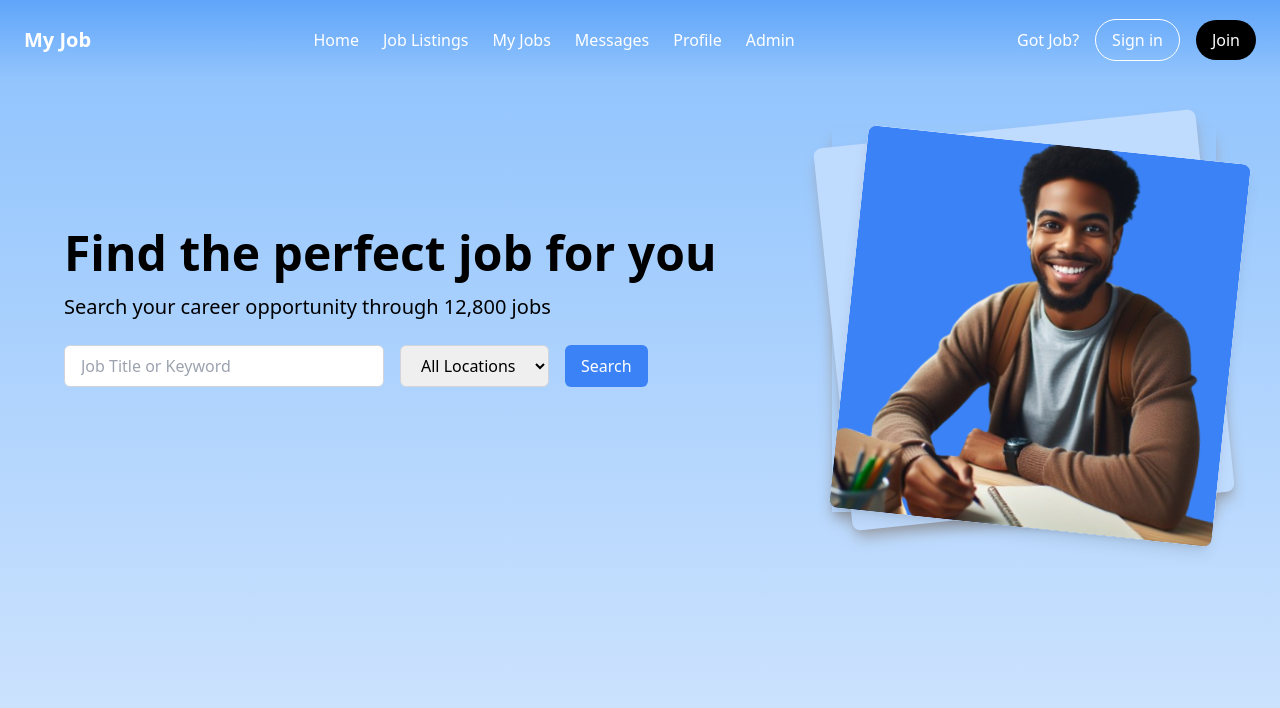
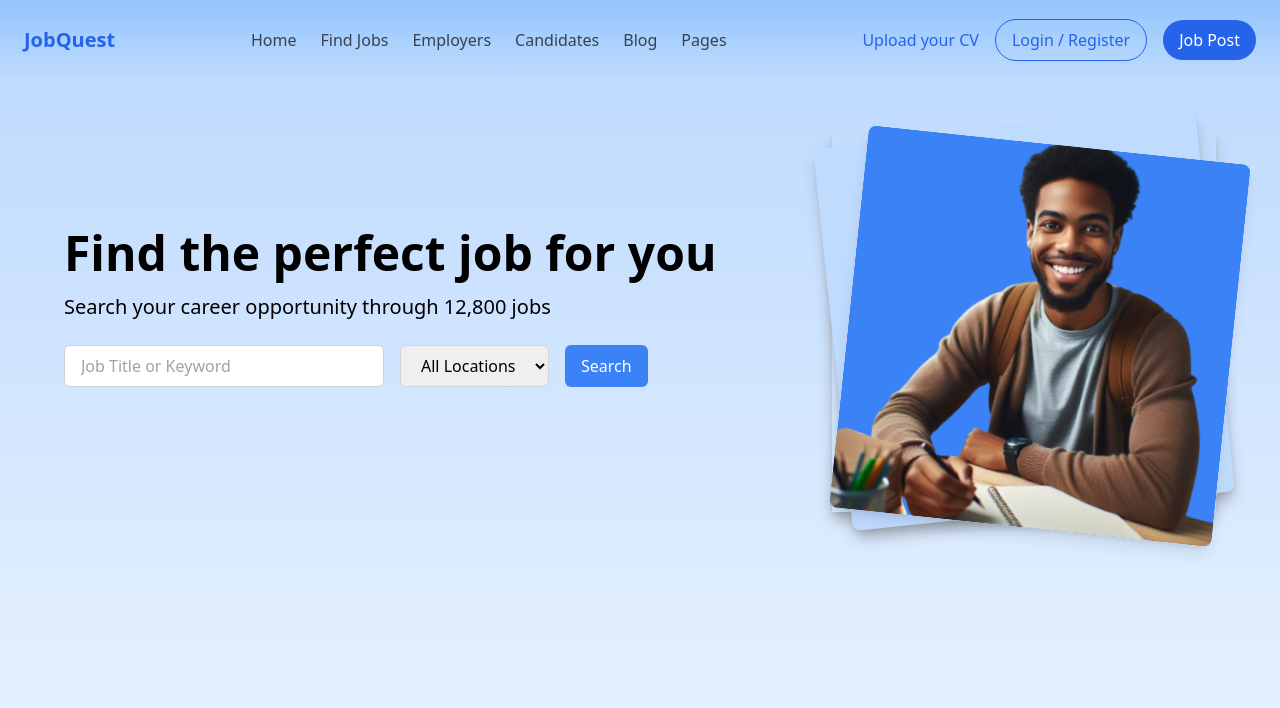
Before and after one commit to Raddames-Tonui/Job-Mtaani-Freelance-Job-Board-, a React (Vite) app in the folder frontend/: page / in a window 1280 px wide. Shown: the top 708 px of the page. Built offline with nearby package versions, Linux system fonts and the light colour scheme.

Commit message:
Home done

```diff
--- a/frontend/src/components/FeaturesSection.jsx
+++ b/frontend/src/components/FeaturesSection.jsx
@@ -5,7 +5,7 @@ import clientprop3 from '../assets/client-prop3.jpeg';
 const FreelanceFeatures = () => {
   return (
 <div>
-  <div className="bg-blue-100 text-black py-16">
+  <div className="bg-blue-50 text-black py-16">
     <div className="container mx-auto px-4 sm:px-6 md:px-8">
       <div className="flex flex-col md:flex-row md:items-center">
         <div className="space-y-6 md:w-1/2">
--- a/frontend/src/components/Footer.jsx
+++ b/frontend/src/components/Footer.jsx
@@ -1,71 +1,52 @@
 import React from 'react';
+import { NavLink } from 'react-router-dom';
 
 const Footer = () => {
   return (
-    <footer className="bg-gray-700 text-white py-12">
-      <div className="container mx-auto grid grid-cols-1 md:grid-cols-4 gap-8 px-6 lg:px-8">
+    <footer className="bg-blue-300 pt-10 ">
+      <div className="max-w-6xl mx-auto px-6 grid grid-cols-1 sm:grid-cols-2 md:grid-cols-3 lg:grid-cols-4 gap-8">
         <div>
-          <h3 className="text-lg font-bold">About Us</h3>
-          {/* Welcome to JobSearch, your premier destination for finding your dream job.  */}
-          <p className="mt-4 text-gray-400">
-
-          We are dedicated to connecting job seekers with top employers, offering a platform that simplifies the job search process and empowers individuals to take control of their careers.          </p>
-          <div className="mt-4 flex space-x-4">
-            <a href="#" className="text-gray-400 hover:text-white">
-              <i className="fab fa-facebook-f"></i>
-            </a>
-            <a href="#" className="text-gray-400 hover:text-white">
-              <i className="fab fa-twitter"></i>
-            </a>
-            <a href="#" className="text-gray-400 hover:text-white">
-              <i className="fab fa-instagram"></i>
-            </a>
-          </div>
+          <h2 className="text-xl font-bold text-gray-800 mb-4">For Candidates</h2>
+          <nav className="flex flex-col space-y-2">
+            <NavLink to="/browse-jobs" className="  text-gray-900   font-semibold  hover:underline">Browse Jobs</NavLink>
+            <NavLink to="/browse-categories" className="  text-gray-900   font-semibold  hover:underline">Browse Categories</NavLink>
+            <NavLink to="/candidate-dashboard" className="  text-gray-900   font-semibold  hover:underline">Candidate Dashboard</NavLink>
+            <NavLink to="/job-alerts" className="  text-gray-900   font-semibold  hover:underline">Job Alerts</NavLink>
+            <NavLink to="/bookmarks" className="  text-gray-900   font-semibold  hover:underline">My Bookmarks</NavLink>
+          </nav>
         </div>
         <div>
-          <h4 className="text-lg font-bold">For Employer</h4>
-          <ul className="mt-4 space-y-2">
-            <li><a href="#" className="text-gray-400 hover:text-white">Browse Candidates</a></li>
-            <li><a href="#" className="text-gray-400 hover:text-white">Employers Dashboard</a></li>
-            <li><a href="#" className="text-gray-400 hover:text-white">Job Packages</a></li>
-            <li><a href="#" className="text-gray-400 hover:text-white">Jobs Featured</a></li>
-            <li><a href="#" className="text-gray-400 hover:text-white">Post A Job</a></li>
-          </ul>
+          <h2 className="text-xl  font-bold text-gray-800 mb-4">For Employers</h2>
+          <nav className="flex flex-col space-y-2">
+            <NavLink to="/browse-candidates" className="  text-gray-900   font-semibold  hover:underline">Browse Candidates</NavLink>
+            <NavLink to="/employer-dashboard" className="  text-gray-900   font-semibold  hover:underline">Employer Dashboard</NavLink>
+            <NavLink to="/add-job" className="  text-gray-900   font-semibold  hover:underline">Add Job</NavLink>
+            <NavLink to="/job-packages" className="  text-gray-900   font-semibold  hover:underline">Job Packages</NavLink>
+          </nav>
         </div>
         <div>
-          <h4 className="text-lg font-bold">Company</h4>
-          <ul className="mt-4 space-y-2">
-            <li><a href="#" className="text-gray-400 hover:text-white">About Us</a></li>
-            <li><a href="#" className="text-gray-400 hover:text-white">Contact Us</a></li>
-            <li><a href="#" className="text-gray-400 hover:text-white">Terms & Conditions</a></li>
-            <li><a href="#" className="text-gray-400 hover:text-white">Privacy Policy</a></li>
-            <li><a href="#" className="text-gray-400 hover:text-white">Candidate Listing</a></li>
-          </ul>
+          <h2 className="text-xl font-bold text-gray-800 mb-4">About Us</h2>
+          <nav className="flex flex-col space-y-2">
+            <NavLink to="/about" className="  text-gray-900   font-semibold  hover:underline">About Us</NavLink>
+            <NavLink to="/job-page-invoice" className="  text-gray-900   font-semibold  hover:underline">Job Page Invoice</NavLink>
+            <NavLink to="/terms" className="  text-gray-900   font-semibold  hover:underline">Terms Page</NavLink>
+            <NavLink to="/blog" className="  text-gray-900   font-semibold  hover:underline">Blog</NavLink>
+            <NavLink to="/contact" className="  text-gray-900   font-semibold  hover:underline">Contact</NavLink>
+          </nav>
         </div>
         <div>
-          <h4 className="text-lg font-bold">Official Info</h4>
-          <ul className="mt-4 space-y-2">
-            <li className="flex items-center space-x-2">
-              <i className="fas fa-map-marker-alt"></i>
-              <span className="text-gray-400">2976 sunrise road las vegas</span>
-            </li>
-            <li className="flex items-center space-x-2">
-              <i className="fas fa-envelope"></i>
-              {/* <span className="text-gray-400">youdeserveit@gmail.com</span> */}
-            </li>
-            <li className="flex items-center space-x-2">
-              <i className="fas fa-phone-alt"></i>
-              {/* <span className="text-gray-400">098765432150</span> */}
-            </li>
-          </ul>
+          <h2 className="text-xl font-bold text-gray-800 mb-4">Helpful Resources</h2>
+          <nav className="flex flex-col space-y-2">
+            <NavLink to="/site-map" className="  text-gray-900   font-semibold  hover:underline">Site Map</NavLink>
+            <NavLink to="/terms-of-use" className="  text-gray-900   font-semibold  hover:underline">Terms of Use</NavLink>
+            <NavLink to="/privacy-center" className="  text-gray-900   font-semibold  hover:underline">Privacy Center</NavLink>
+            <NavLink to="/security-center" className="  text-gray-900   font-semibold  hover:underline">Security Center</NavLink>
+            <NavLink to="/accessibility-center" className="  text-gray-900   font-semibold  hover:underline">Accessibility Center</NavLink>
+          </nav>
         </div>
       </div>
-      <div className="mt-16 border-t border-gray-700  text-center">
-        <hr className='border-gray-500'/>
-            <p className="text-gray-400 pt-10">
-                © Copyright 2024. All rights reserved.
-            </p>
-      </div>
+      <hr className='border-gray-300 mt-12'/>
+      <p className="text-center font-semibold text-black mt-10">© 2024 JobQuest. All rights reserved.</p>
     </footer>
   );
 };
--- a/frontend/src/components/Navbar.jsx
+++ b/frontend/src/components/Navbar.jsx
@@ -14,42 +14,84 @@ const Navbar = () => {
   };
 
   return (
-    <header className="w-full flex justify-between items-center px-6 bg-gradient-to-b from-blue-400 to-blue-300 h-[10vh] border-b-1 border-gray-100">
+    <header className=" w-full flex justify-between items-center px-6 bg-gradient-to-b from-blue-300 to-blue-200 h-[10vh] border-b-1 border-gray-100">
       <div className="flex items-center space-x-2">
-        <h1 className="text-xl font-bold text-white">My Job</h1>
+        <h1 className="text-xl font-bold text-blue-600">JobQuest</h1>
       </div>
-      <nav className="hidden md:flex space-x-6 text-white">
-        <NavLink to="/" className="hover:underline">Home</NavLink>
-        <NavLink to="/job-listings" className="hover:underline">Job Listings</NavLink>
-        <NavLink to="/my-jobs" className="hover:underline">My Jobs</NavLink>
-        <NavLink to="/messages" className="hover:underline">Messages</NavLink>
-        <NavLink to="/profile" className="hover:underline">Profile</NavLink>
-        <NavLink to="/admin-dashboard" className="hover:underline">Admin</NavLink>
+      <nav className="hidden md:flex space-x-6 text-gray-700">
+        <div className="relative">
+          <NavLink to="/" className="hover:underline">Home</NavLink>
+          <div className="absolute hidden group-hover:block">
+            <div className="bg-white shadow-md rounded-md">
+              <NavLink to="/home" className="block px-4 py-2 hover:bg-gray-200">Home</NavLink>
+            </div>
+          </div>
+        </div>
+        <div className="relative group">
+          <NavLink to="/find-jobs" className="hover:underline">Find Jobs</NavLink>
+          <div className="absolute hidden group-hover:block">
+            <div className="bg-white shadow-md rounded-md">
+              <NavLink to="/job-list" className="block px-4 py-2 hover:bg-gray-200">Job List</NavLink>
+              <NavLink to="/job-grid" className="block px-4 py-2 hover:bg-gray-200">Job Grid</NavLink>
+              <NavLink to="/job-details" className="block px-4 py-2 hover:bg-gray-200">Job Details</NavLink>
+            </div>
+          </div>
+        </div>
+        <div className="relative group">
+          <NavLink to="/employers" className="hover:underline">Employers</NavLink>
+          <div className="absolute hidden group-hover:block">
+            <div className="bg-white shadow-md rounded-md">
+              <NavLink to="/employer-list" className="block px-4 py-2 hover:bg-gray-200">Employer List</NavLink>
+              <NavLink to="/employer-grid" className="block px-4 py-2 hover:bg-gray-200">Employer Grid</NavLink>
+              <NavLink to="/employer-details" className="block px-4 py-2 hover:bg-gray-200">Employer Details</NavLink>
+            </div>
+          </div>
+        </div>
+        <div className="relative group">
+          <NavLink to="/candidates" className="hover:underline">Candidates</NavLink>
+          <div className="absolute hidden group-hover:block">
+            <div className="bg-white shadow-md rounded-md">
+              <NavLink to="/candidate-list" className="block px-4 py-2 hover:bg-gray-200">Candidate List</NavLink>
+              <NavLink to="/candidate-grid" className="block px-4 py-2 hover:bg-gray-200">Candidate Grid</NavLink>
+              <NavLink to="/candidate-details" className="block px-4 py-2 hover:bg-gray-200">Candidate Details</NavLink>
+            </div>
+          </div>
+        </div>
+        <NavLink to="/blog" className="hover:underline">Blog</NavLink>
+        <div className="relative group">
+          <NavLink to="/pages" className="hover:underline">Pages</NavLink>
+          <div className="absolute hidden group-hover:block">
+            <div className="bg-white shadow-md rounded-md">
+              <NavLink to="/about" className="block px-4 py-2 hover:bg-gray-200">About</NavLink>
+              <NavLink to="/contact" className="block px-4 py-2 hover:bg-gray-200">Contact</NavLink>
+            </div>
+          </div>
+        </div>
       </nav>
       <div className="hidden md:flex items-center space-x-4">
-        <NavLink to="/become-seller" className="text-white hover:underline">Got Job?</NavLink>
-        <NavLink to="/login" className="py-2 px-4 border border-white text-white rounded-full hover:bg-white hover:text-black">Sign in</NavLink>
-        <NavLink to="/signup" className="py-2 px-4 bg-black text-white rounded-full">Join</NavLink>
+        <NavLink to="/upload-cv" className="text-blue-600 hover:underline">Upload your CV</NavLink>
+        <NavLink to="/login" className="py-2 px-4 border border-blue-600 text-blue-600 rounded-full hover:bg-blue-600 hover:text-white">Login / Register</NavLink>
+        <NavLink to="/job-post" className="py-2 px-4 bg-blue-600 text-white rounded-full">Job Post</NavLink>
       </div>
       <div className="md:hidden">
-        <button onClick={toggleMenu} className="text-white focus:outline-none">
+        <button onClick={toggleMenu} className="text-blue-600 focus:outline-none">
           <svg className="w-6 h-6" fill="none" stroke="currentColor" viewBox="0 0 24 24" xmlns="http://www.w3.org/2000/svg">
             <path strokeLinecap="round" strokeLinejoin="round" strokeWidth="2" d={isOpen ? 'M6 18L18 6M6 6l12 12' : 'M4 6h16M4 12h16M4 18h16'}></path>
           </svg>
         </button>
       </div>
       {isOpen && (
-        <div className="absolute top-[10vh] left-0 w-full bg-gradient-to-b from-blue-300 to-blue-400 md:hidden">
-          <nav className="flex flex-col items-center space-y-4 py-4 text-white">
+        <div className="absolute top-[10vh] left-0 w-full bg-white shadow-md md:hidden">
+          <nav className="flex flex-col items-center space-y-4 py-4 text-blue-600">
             <NavLink to="/" className="hover:underline">Home</NavLink>
-            <NavLink to="/job-listings" className="hover:underline">Job Listings</NavLink>
-            <NavLink to="/my-jobs" className="hover:underline">My Jobs</NavLink>
-            <NavLink to="/messages" className="hover:underline">Messages</NavLink>
-            <NavLink to="/profile" className="hover:underline">Profile</NavLink>
-            <NavLink to="/admin-dashboard" className="hover:underline">Admin</NavLink>
-            <NavLink to="/become-seller" className="hover:underline">Become a Seller</NavLink>
-            <NavLink to="/login" className="py-2 px-4 border border-white text-white rounded-full hover:bg-white hover:text-black">Sign in</NavLink>
-            <NavLink to="/signup" className="py-2 px-4 bg-black text-white rounded-full">Join</NavLink>
+            <NavLink to="/find-jobs" className="hover:underline">Find Jobs</NavLink>
+            <NavLink to="/employers" className="hover:underline">Employers</NavLink>
+            <NavLink to="/candidates" className="hover:underline">Candidates</NavLink>
+            <NavLink to="/blog" className="hover:underline">Blog</NavLink>
+            <NavLink to="/pages" className="hover:underline">Pages</NavLink>
+            <NavLink to="/upload-cv" className="text-blue-600 hover:underline">Upload your CV</NavLink>
+            <NavLink to="/login" className="py-2 px-4 border border-blue-600 text-blue-600 rounded-full hover:bg-blue-600 hover:text-white">Login / Register</NavLink>
+            <NavLink to="/job-post" className="py-2 px-4 bg-blue-600 text-white rounded-full">Job Post</NavLink>
           </nav>
         </div>
       )}
--- a/frontend/src/components/FreelancerSection.jsx
+++ b/frontend/src/home/FreelancerSection.jsx
@@ -3,7 +3,7 @@ import womanprop from '../assets/womanprop.png';
 
 const FreelancerSection = () => {
   return (
-    <div className="flex flex-col md:flex-row items-center justify-between bg-blue-500  rounded-3xl ">
+    <div className="flex flex-col md:flex-row items-center justify-between bg-blue-400  rounded-3xl  ">
       <div className="text-white px-10 mb-8 md:mb-0 md:mr-8 mt-10 md:mt-4">
         <div className='flex-row items-center justify-center'>
             <h1 className="text-3xl font-bold mb-4">With talented freelancers do more work.</h1>
--- a/frontend/src/components/JobFinder.jsx
+++ b/frontend/src/home/JobFinder.jsx
@@ -3,7 +3,7 @@ import freelancer1 from '../assets/freelancer1.png';
 
 const JobFinder = () => {
   return (
-    <div className="h-screen bg-gradient-to-b from-blue-300 to-blue-100  flex flex-col items-center px-4">
+    <div className="h-screen bg-gradient-to-b from-blue-200 to-blue-50  flex flex-col items-center px-4">
       <main className="w-full max-w-6xl mt-12 flex flex-col lg:flex-row justify-between items-center space-y-8 lg:space-y-0 lg:space-x-8">
         <div className="flex-1 text-center lg:text-left">
           <h1 className="text-4xl lg:text-5xl font-bold mb-4">Find the perfect job for you</h1>
```
Also changed, not shown: frontend/src/home/AdvertiseJob.jsx (added, +20 -0 lines), frontend/src/home/TalentSection.jsx (added, +65 -0 lines), frontend/src/pages/Home.jsx (+7 -12 lines), frontend/src/Authentication/ForgotPassword.jsx (added), frontend/src/Authentication/Login.jsx (added), frontend/src/Authentication/SignUp.jsx (added), frontend/src/assets/womanonlaptop.jpg (added), frontend/src/home/ServiceSection.jsx (renamed from frontend/src/components/ServiceSection.jsx).
